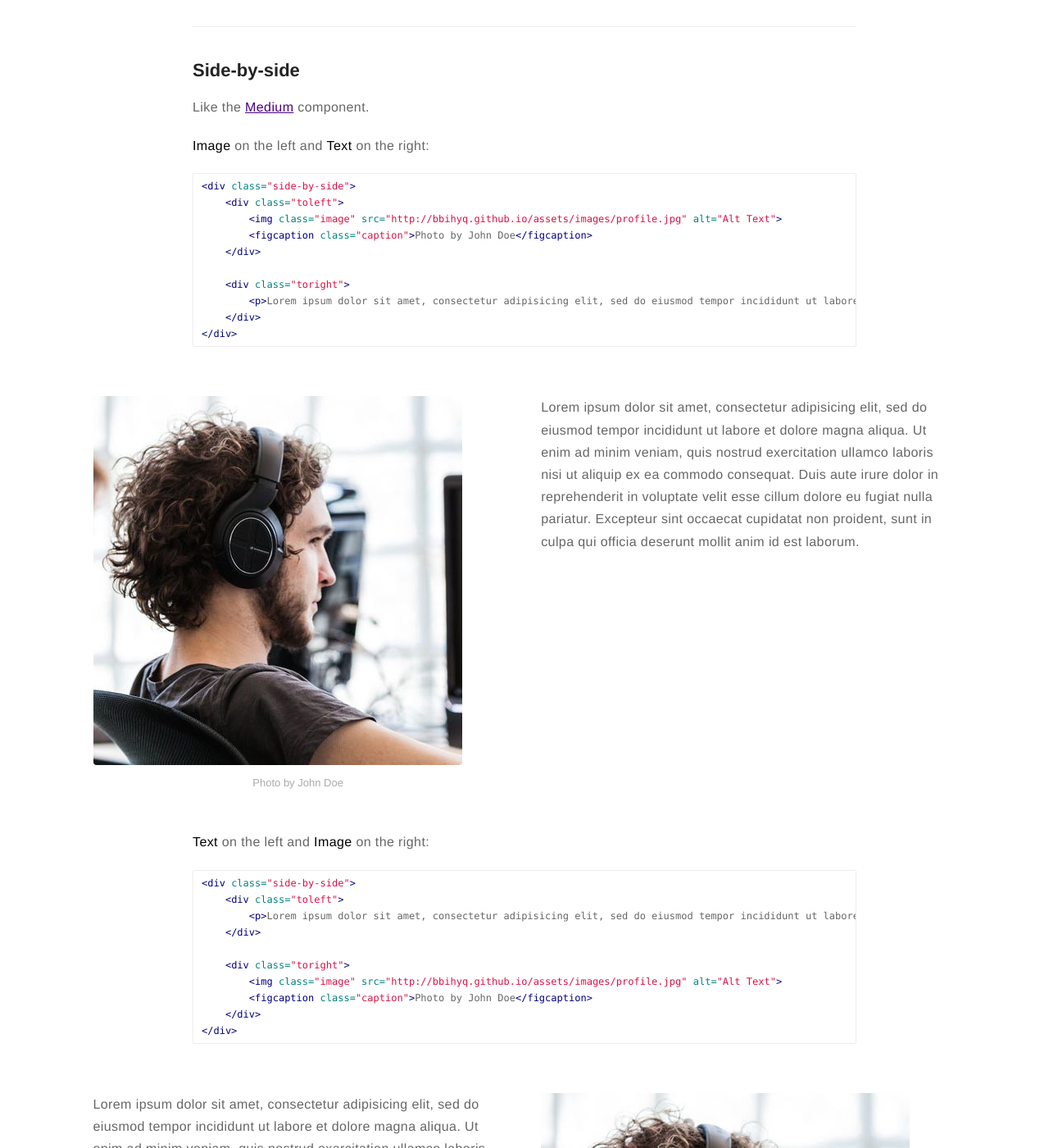
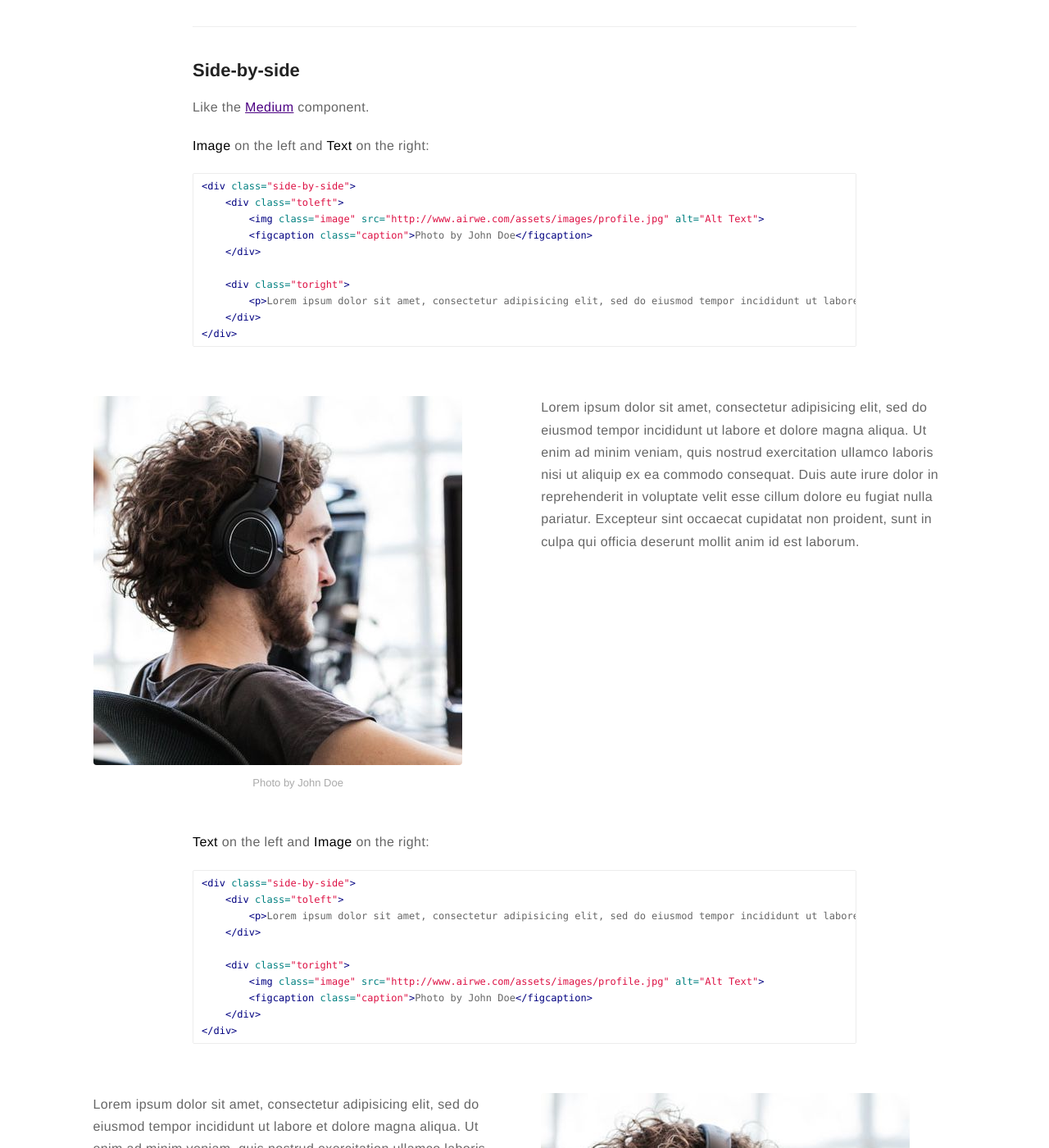
Before and after one commit to bbihyq/bbihyq.github.io, a Jekyll site: the page built from _posts/2015-02-24-markdown-extra-components.markdown, in a window 1280 px wide and 1400 px high, scrolled down 1040 px. Shown: the whole window at 82% size. Built offline with Jekyll 4.4.1, drawn with Linux system fonts in a browser that asks for light colours; comment, search, counter and statistics services are not loaded; part of the change alters nothing that is shown.

Commit message:
Update _config.yml

```diff
--- a/_config.yml
+++ b/_config.yml
@@ -16,7 +16,7 @@ resume: false
 resume-external: false
 resume-url:
 
-url: http://bbihyq.github.io
+url: http://www.airwe.com
 # your url: http://USERNAME.github.io
 
 permalink: /:title/
```
